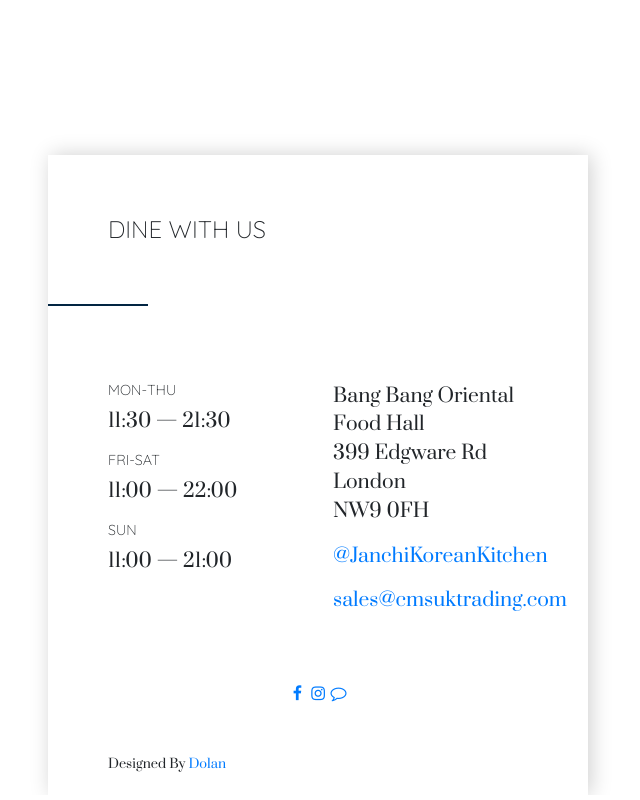
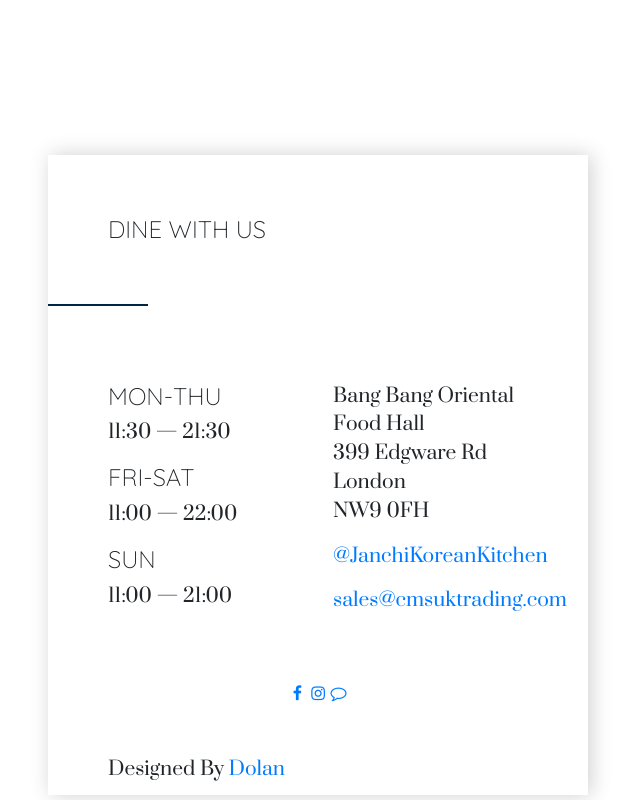
Before and after one commit to dolanmiu/Janchi-Website, an Angular app: page / in a window 1280 px wide. Shown: the part 3024-3824 px from the top of the page, without its empty margins (80-720 px from the left). Built offline with nearby package versions, Linux system fonts and the light colour scheme; no server answers; what @agm/core would draw is missing.

Commit message:
Important overrides due to bootstrap prescedence

```diff
--- a/src/styles.scss
+++ b/src/styles.scss
@@ -1,6 +1,6 @@
 // You can add global styles to this file, and also import other style files
 @import url('https://fonts.googleapis.com/css?family=Prata|Quicksand:300');
-
+// sass-lint:disable no-important
 $ghost-button-color: #000;
 
 h1,
@@ -9,9 +9,9 @@ h3,
 h4,
 h5,
 h6 {
-    font-family: 'Quicksand', Arial, sans-serif;
-    font-size: 1.5em;
-    text-transform: uppercase;
+    font-family: 'Quicksand', Arial, sans-serif !important;
+    font-size: 1.5em !important;
+    text-transform: uppercase !important;
 }
 
 h1 {
@@ -19,43 +19,43 @@ h1 {
 }
 
 p {
-    font-family: 'Prata', 'Times New Roman', Times, serif;
-    font-size: 1.2em;
+    font-family: 'Prata', 'Times New Roman', Times, serif !important;
+    font-size: 1.2em !important;
 }
 
 a {
     &:link {
-        text-decoration: none;
+        text-decoration: none !important;
     }
 
     &:visited {
-        text-decoration: none;
+        text-decoration: none !important;
     }
 
     &:hover {
-        text-decoration: none;
+        text-decoration: none !important;
     }
 
     &:active {
-        text-decoration: none;
+        text-decoration: none !important;
     }
 }
 
 .btn {
-    background-color: transparent;
-    border: 2px solid $ghost-button-color;
-    border-radius: 0;
-    color: $ghost-button-color;
-    font-family: 'Quicksand', Arial, sans-serif;
-    outline: none;
-    text-align: center;
-    text-decoration: none;
-    text-transform: uppercase;
+    background-color: transparent !important;
+    border: 2px solid $ghost-button-color !important;
+    border-radius: 0 !important;
+    color: $ghost-button-color !important;
+    font-family: 'Quicksand', Arial, sans-serif !important;
+    outline: none !important;
+    text-align: center !important;
+    text-decoration: none !important;
+    text-transform: uppercase !important;
 
     &:hover {
-        background-color: transparent;
-        border: 2px solid transparent;
-        color: $ghost-button-color;
-        cursor: pointer;
+        background-color: transparent !important;
+        border: 2px solid transparent !important;
+        color: $ghost-button-color !important;
+        cursor: pointer !important;
     }
 }
```
